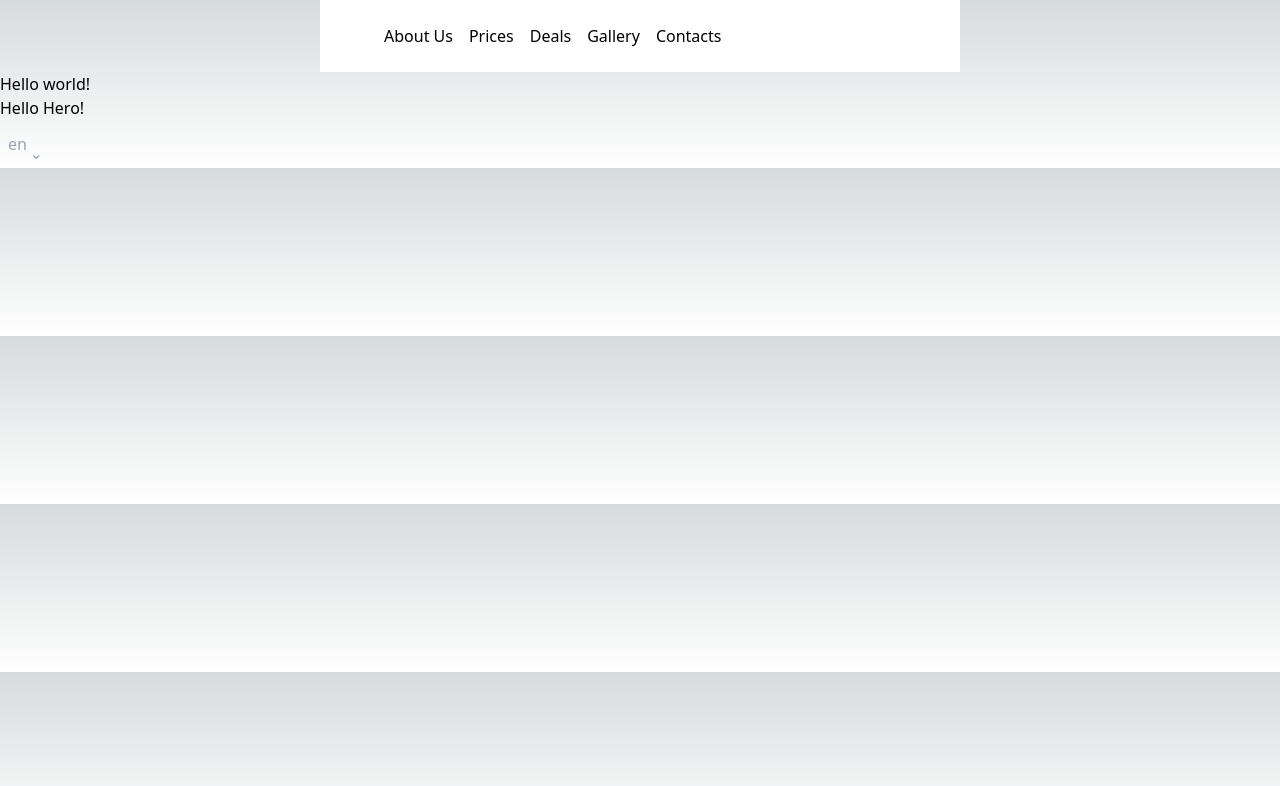
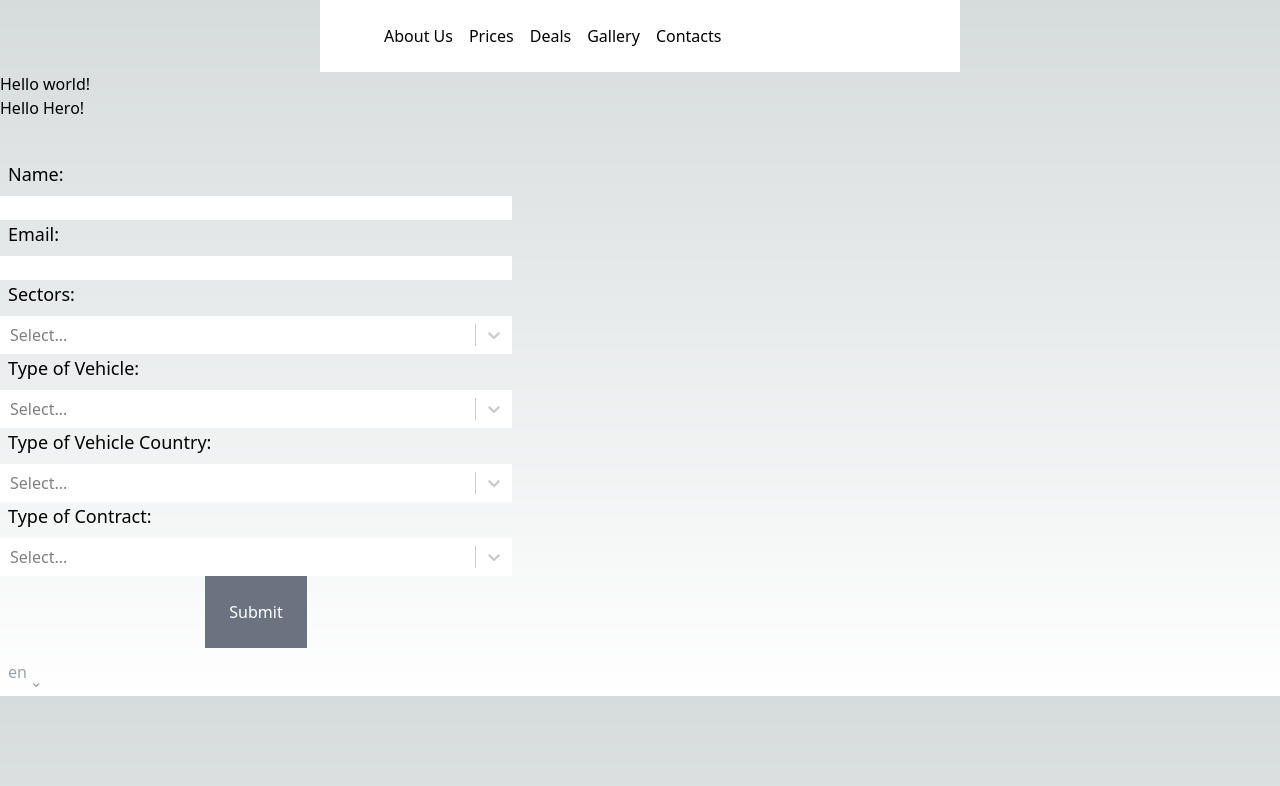
Before and after one commit to stefanolami/poe-frontend, a Next.js app: page /en in a window 1280 px wide. Shown: the top 786 px of the page. Built offline with nearby package versions, Linux system fonts and the light colour scheme.

Commit message:
working on form and react-select

```diff
--- a/package.json
+++ b/package.json
@@ -9,12 +9,14 @@
 		"lint": "next lint"
 	},
 	"dependencies": {
+		"axios": "^1.7.2",
 		"clsx": "^2.1.0",
 		"lodash": "^4.17.21",
 		"next": "14.2.1",
 		"next-intl": "^3.11.3",
 		"react": "^18",
-		"react-dom": "^18"
+		"react-dom": "^18",
+		"react-select": "^5.8.0"
 	},
 	"devDependencies": {
 		"@types/node": "^20",
--- a/src/components/HomePage.jsx
+++ b/src/components/HomePage.jsx
@@ -1,12 +1,215 @@
 'use client'
 import { useState } from 'react'
+import axios from 'axios'
+import Select from 'react-select'
+
+const sectors = [
+	{ value: 'eMobility', label: 'E-Mobility' },
+	{ value: 'aviation', label: 'Aviation' },
+]
+const typeOfVehicles = [
+	{ value: 'cars', label: 'Cars' },
+	{ value: 'buses', label: 'Buses' },
+	{ value: 'trucks', label: 'Trucks' },
+	{ value: 'planes', label: 'Planes' },
+	{ value: 'boats', label: 'Boats' },
+	{ value: 'twoWheelers', label: 'Two Wheelers' },
+]
+const typeOfVehicleCountries = [
+	{ value: 'germany', label: 'Germany' },
+	{ value: 'italy', label: 'Italy' },
+]
+const typeOfContracts = [
+	{ value: 'purchase', label: 'Purchase' },
+	{ value: 'leasing', label: 'Leasing' },
+	{ value: 'rental', label: 'Rental' },
+	{ value: 'fleetManagement', label: 'Fleet Management' },
+	{ value: 'dataManagement', label: 'Data Management' },
+]
+
+const colorStyles = {
+	control: (styles, state) => ({
+		...styles,
+		boxShadow: 'none',
+		border: '0',
+		borderRadius: '0',
+	}),
+	option: (styles, state) => ({
+		...styles,
+		backgroundColor: state.isFocused ? '#9ca3af' : 'white',
+		color: state.isFocused ? 'white' : 'black',
+	}),
+	menu: (styles, state) => ({
+		...styles,
+		borderRadius: '0',
+	}),
+}
 
 export default function HomePage({ title, children }) {
-	const [count, setCount] = useState(0)
+	const [formData, setFormData] = useState({
+		name: '',
+		email: '',
+		sector: '',
+		typeOfVehicle: '',
+		typeOfVehicleCountry: '',
+		typeOfContract: '',
+	})
+	const [isLoading, setIsLoading] = useState(false)
+	const [error, setError] = useState(null)
+
+	const handleChange = (event) => {
+		setFormData({
+			...formData,
+			[event.target.name]: event.target.value,
+		})
+		console.log('formData', formData)
+	}
+
+	const handleSectorChange = (selectedOption) => {
+		setFormData({
+			...formData,
+			sector: selectedOption.value,
+		})
+		console.log('formData', formData)
+	}
+
+	const handleTypeOfVehicleChange = (selectedOption) => {
+		setFormData({
+			...formData,
+			typeOfVehicle: selectedOption.value,
+		})
+		console.log('formData', formData)
+	}
+	const handleTypeOfVehicleCountryChange = (selectedOption) => {
+		setFormData({
+			...formData,
+			typeOfVehicleCountry: selectedOption.value,
+		})
+		console.log('formData', formData)
+	}
+
+	const handleTypeOfContractChange = (selectedOption) => {
+		setFormData({
+			...formData,
+			typeOfContract: selectedOption.value,
+		})
+		console.log('formData', formData)
+	}
+
+	const handleSubmit = async (event) => {
+		event.preventDefault()
+		setIsLoading(true)
+		setError(null)
+		console.log('formData', formData)
+		const data = {
+			name: formData.name,
+			email: formData.email,
+			sector: [formData.sector],
+			typeOfVehicle: [formData.vehicle],
+			typeOfVehicleCountry: formData.country,
+			typeOfContract: [formData.contract],
+		}
+		console.log('data', data)
+		try {
+			const response = await axios.post(
+				'https://poe-test-8.payloadcms.app/api/registered-clients',
+				data
+			)
+			console.log('Form submission successful:', response.data)
+		} catch (error) {
+			console.error('Error submitting form:', error)
+			setError(error.message)
+		} finally {
+			setIsLoading(false)
+		}
+	}
+
 	return (
 		<div>
 			<h1>{title}</h1>
 			{children}
+			<form
+				className="flex flex-col w-2/5 mt-10"
+				onSubmit={handleSubmit}
+			>
+				<label
+					htmlFor="name"
+					className="mb-2 pl-2 text-lg"
+				>
+					Name:
+				</label>
+				<input
+					type="text"
+					id="name"
+					name="name"
+					onChange={handleChange}
+					className="text-black"
+				/>
+
+				<label
+					htmlFor="email"
+					className="mb-2 pl-2 text-lg"
+				>
+					Email:
+				</label>
+				<input
+					type="email"
+					id="email"
+					name="email"
+					onChange={handleChange}
+					className="text-black"
+				/>
+				<label className="w-full">
+					<p className="mb-2 pl-2 text-lg">Sectors:</p>
+					<Select
+						name="sector"
+						styles={colorStyles}
+						onChange={handleSectorChange}
+						options={sectors}
+						value={formData.sector}
+					/>
+				</label>
+				<label className="w-full">
+					<p className="mb-2 pl-2 text-lg">Type of Vehicle:</p>
+					<Select
+						name="typeOfVehicle"
+						styles={colorStyles}
+						onChange={handleTypeOfVehicleChange}
+						options={typeOfVehicles}
+						value={formData.typeOfVehicle}
+					/>
+				</label>
+				<label className="w-full">
+					<p className="mb-2 pl-2 text-lg">
+						Type of Vehicle Country:
+					</p>
+					<Select
+						name="typeOfVehicleCountry"
+						styles={colorStyles}
+						onChange={handleTypeOfVehicleCountryChange}
+						options={typeOfVehicleCountries}
+						value={formData.typeOfVehicleCountry}
+					/>
+				</label>
+				<label className="w-full">
+					<p className="mb-2 pl-2 text-lg">Type of Contract:</p>
+					<Select
+						name="typeOfContract"
+						styles={colorStyles}
+						onChange={handleTypeOfContractChange}
+						options={typeOfContracts}
+						value={formData.typeOfContract}
+					/>
+				</label>
+
+				<button
+					className="bg-gray-500 text-white p-6 w-fit mx-auto"
+					type="submit"
+					disabled={isLoading}
+				>
+					Submit
+				</button>
+			</form>
 		</div>
 	)
 }
```
Also changed, not shown: 1 other file (tests, documents, lock files or other folders).
